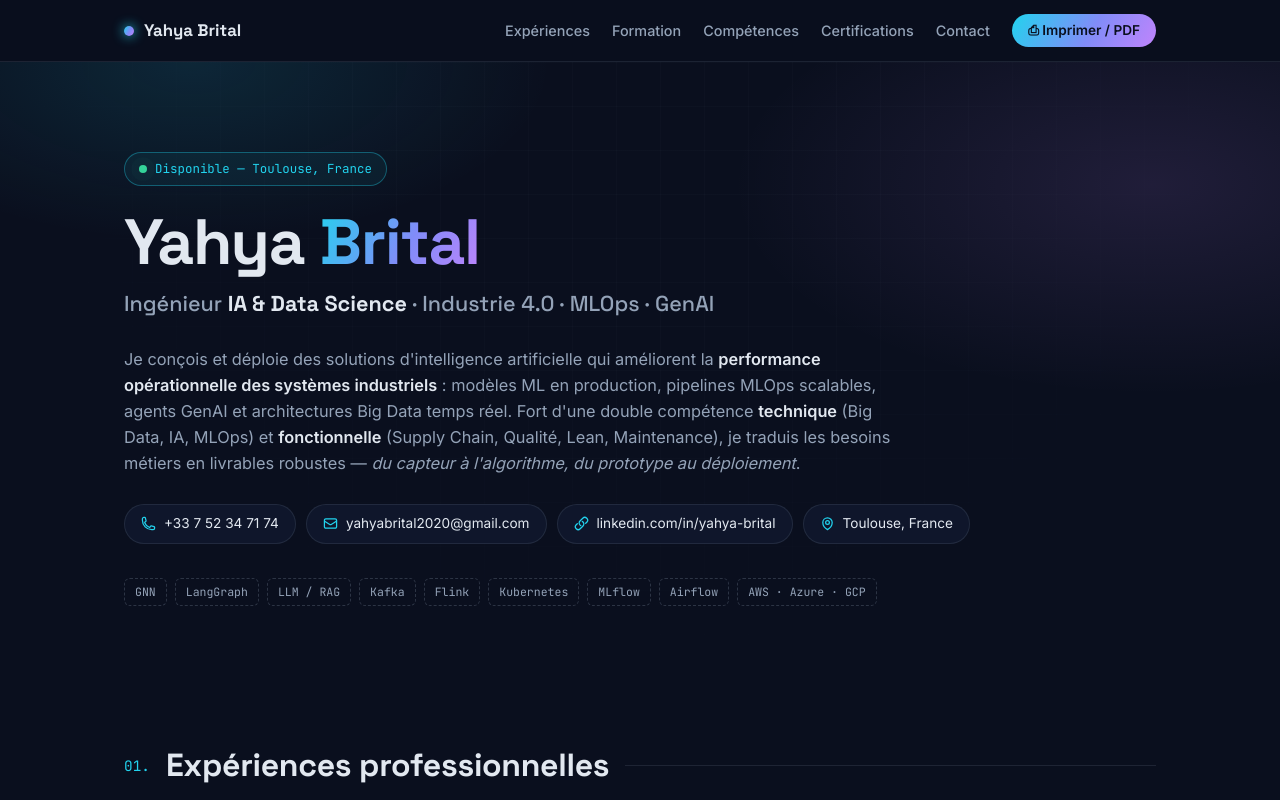
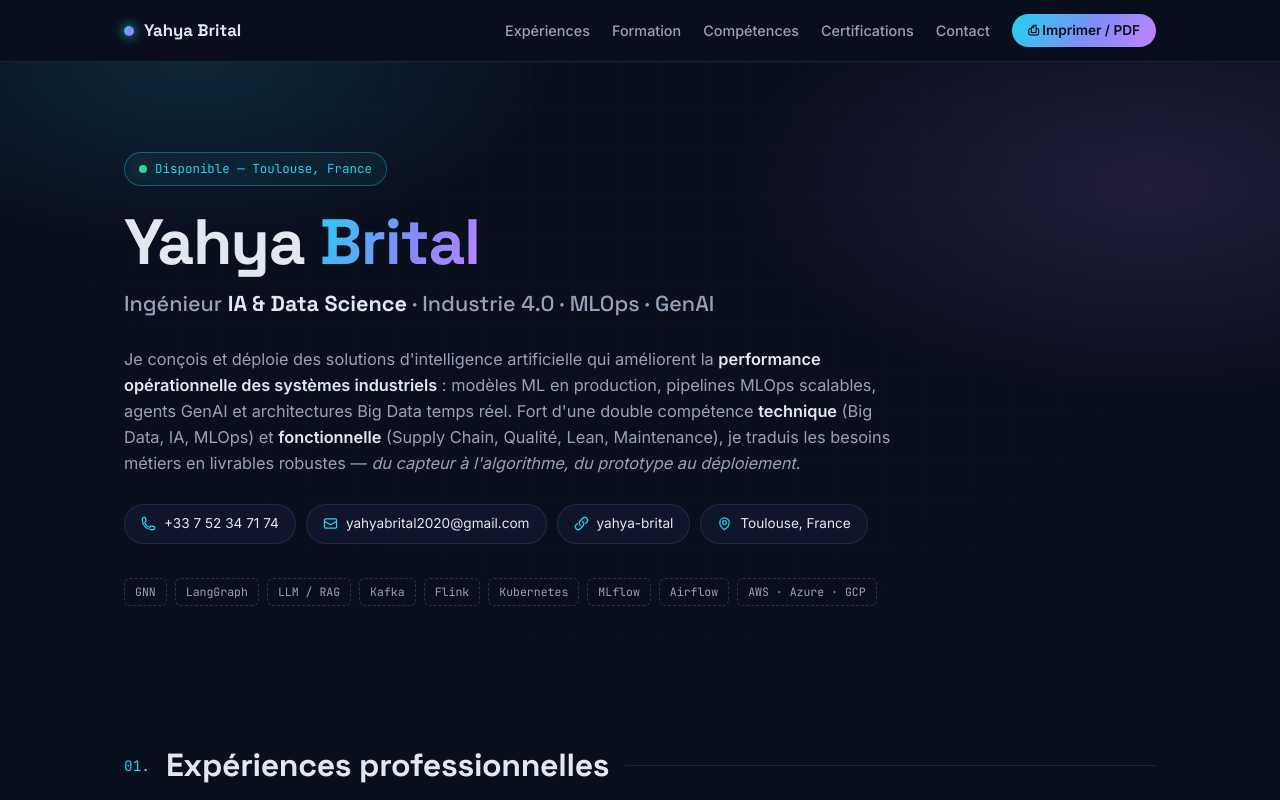
Before and after one commit to Yahya-bri/cv-yahya-brital, a plain HTML site: page index.html in a window 1280 px wide. Shown: the top 800 px of the page. Drawn offline with Linux system fonts and the light colour scheme.

Commit message:
Update LinkedIn profile link in contact section

```diff
--- a/index.html
+++ b/index.html
@@ -332,9 +332,9 @@
         <svg fill="none" viewBox="0 0 24 24" stroke-width="2"><path stroke-linecap="round" d="M21.75 6.75v10.5a2.25 2.25 0 01-2.25 2.25h-15a2.25 2.25 0 01-2.25-2.25V6.75m19.5 0A2.25 2.25 0 0019.5 4.5h-15a2.25 2.25 0 00-2.25 2.25m19.5 0v.243a2.25 2.25 0 01-1.07 1.916l-7.5 4.615a2.25 2.25 0 01-2.36 0L3.32 8.91a2.25 2.25 0 01-1.07-1.916V6.75"/></svg>
         yahyabrital2020@gmail.com
       </a>
-      <a class="contact-chip" href="https://www.linkedin.com/in/yahya-brital" target="_blank" rel="noopener">
+      <a class="contact-chip" href="https://www.linkedin.com/in/yahya-brital-6a7aa2172/" target="_blank" rel="noopener">
         <svg fill="none" viewBox="0 0 24 24" stroke-width="2"><path stroke-linecap="round" d="M13.19 8.688a4.5 4.5 0 011.242 7.244l-4.5 4.5a4.5 4.5 0 01-6.364-6.364l1.757-1.757m13.35-.622l1.757-1.757a4.5 4.5 0 00-6.364-6.364l-4.5 4.5a4.5 4.5 0 001.242 7.244"/></svg>
-        linkedin.com/in/yahya-brital
+        yahya-brital
       </a>
       <span class="contact-chip">
         <svg fill="none" viewBox="0 0 24 24" stroke-width="2"><path stroke-linecap="round" stroke-linejoin="round" d="M15 10.5a3 3 0 11-6 0 3 3 0 016 0z"/><path stroke-linecap="round" stroke-linejoin="round" d="M19.5 10.5c0 7.142-7.5 11.25-7.5 11.25S4.5 17.642 4.5 10.5a7.5 7.5 0 1115 0z"/></svg>
```
